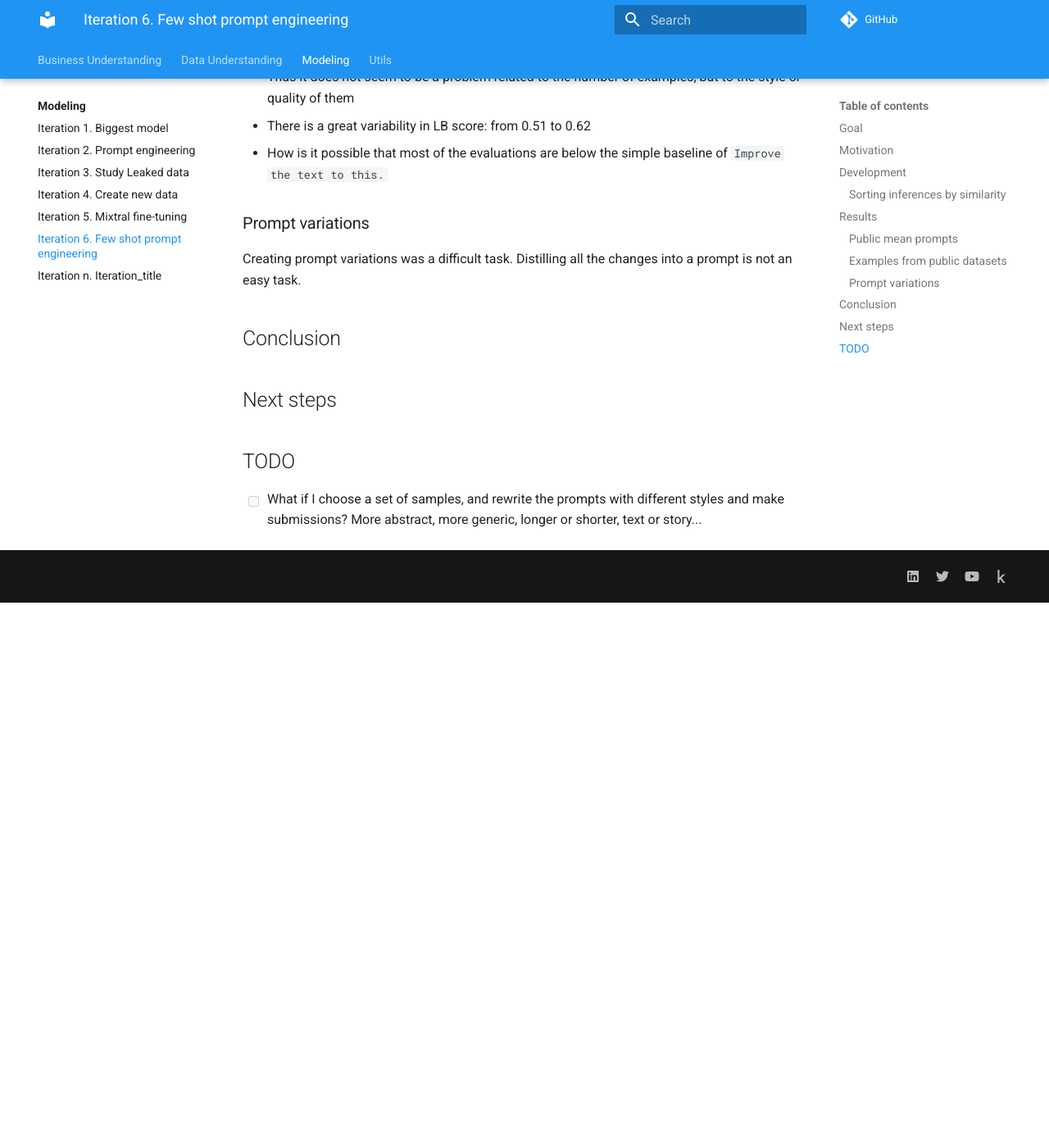
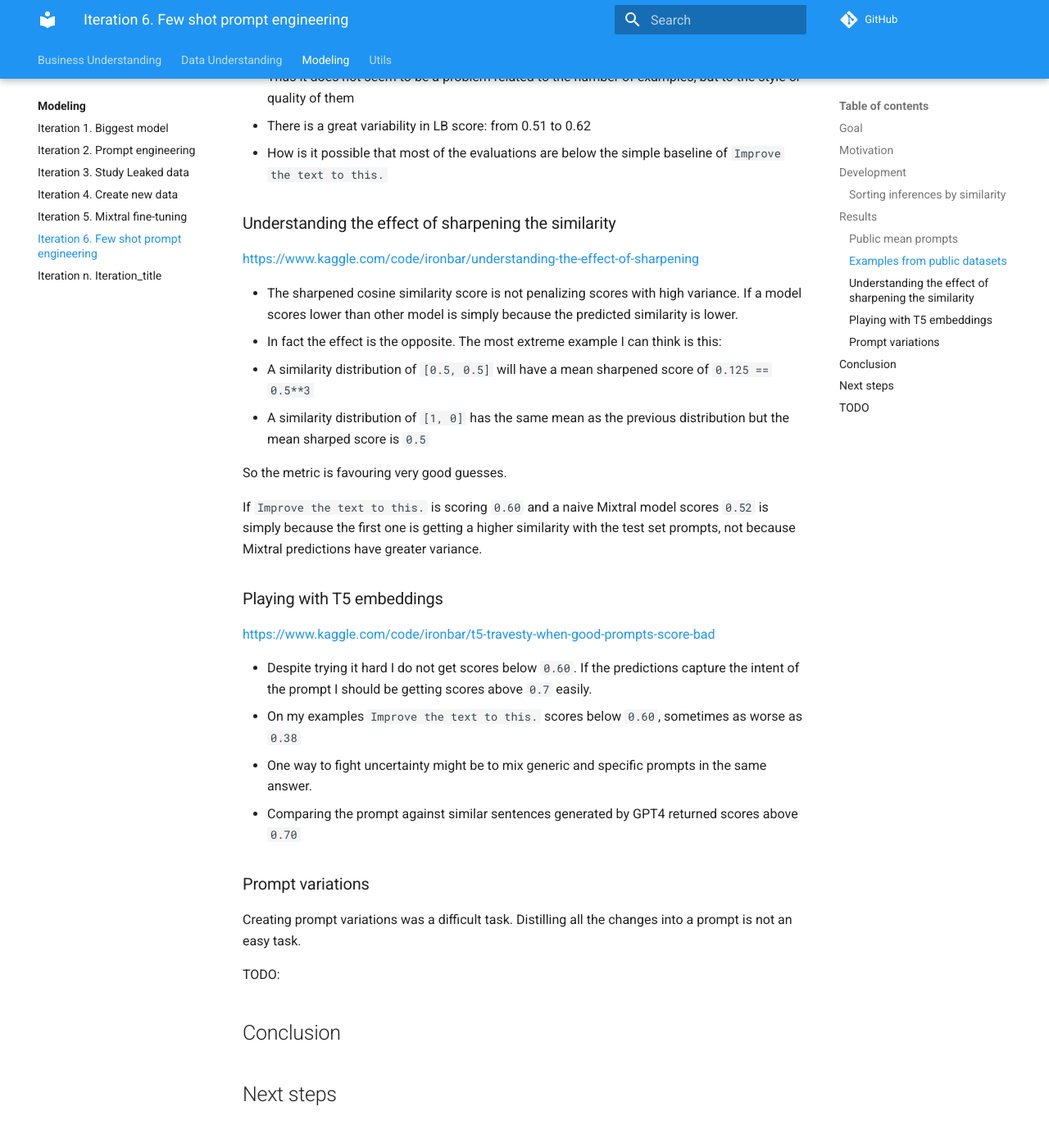
Before and after one commit to ironbar/prompt_recovery, an MkDocs documentation site: the page built from docs/modeling/Iteration_06_few_shot_prompt_engineering.md, in a window 1280 px wide and 1400 px high, scrolled down 2821 px. Shown: the top 1388 px of the window at 82% size. Built offline with MkDocs 1.6.1 and Material for MkDocs 9.7.7, drawn with Linux system fonts in a browser that asks for light colours; comment, search, counter and statistics services are not loaded; before the commit the page ends 3556 px from its top, so only the background shows below that.

Commit message:
added more results

```diff
--- a/docs/modeling/Iteration_06_few_shot_prompt_engineering.md
+++ b/docs/modeling/Iteration_06_few_shot_prompt_engineering.md
@@ -81,13 +81,35 @@ for few shot prompting.
 - There is a great variability in LB score: from 0.51 to 0.62
 - How is it possible that most of the evaluations are below the simple baseline of `Improve the text to this.`
 
+### Understanding the effect of sharpening the similarity
+
+<https://www.kaggle.com/code/ironbar/understanding-the-effect-of-sharpening>
+
+- The sharpened cosine similarity score is not penalizing scores with high variance. If a model scores lower than other model is simply because the predicted similarity is lower.
+- In fact the effect is the opposite. The most extreme example I can think is this:
+  1. A similarity distribution of `[0.5, 0.5]` will have a mean sharpened score of `0.125 == 0.5**3`
+  2. A similarity distribution of `[1, 0]` has the same mean as the previous distribution but the mean sharped score is `0.5`
+
+So the metric is favouring very good guesses.
+
+If `Improve the text to this.` is scoring `0.60` and a naive Mixtral model scores `0.52` is simply because the first one is getting a higher similarity with the test set prompts, not because Mixtral predictions have greater variance.
+
+### Playing with T5 embeddings
+
+<https://www.kaggle.com/code/ironbar/t5-travesty-when-good-prompts-score-bad>
+
+- Despite trying it hard I do not get scores below `0.60`. If the predictions capture the intent of the prompt I should be getting scores above `0.7` easily.
+- On my examples `Improve the text to this.` scores below `0.60`, sometimes as worse as `0.38`
+- One way to fight uncertainty might be to mix generic and specific prompts in the same answer.
+- Comparing the prompt against similar sentences generated by GPT4 returned scores above `0.70`
+
 ### Prompt variations
 
 Creating prompt variations was a difficult task. Distilling all the changes into a prompt is not an easy task.
 
+TODO:
+
 ## Conclusion
-
-
 
 ## Next steps
 
```
